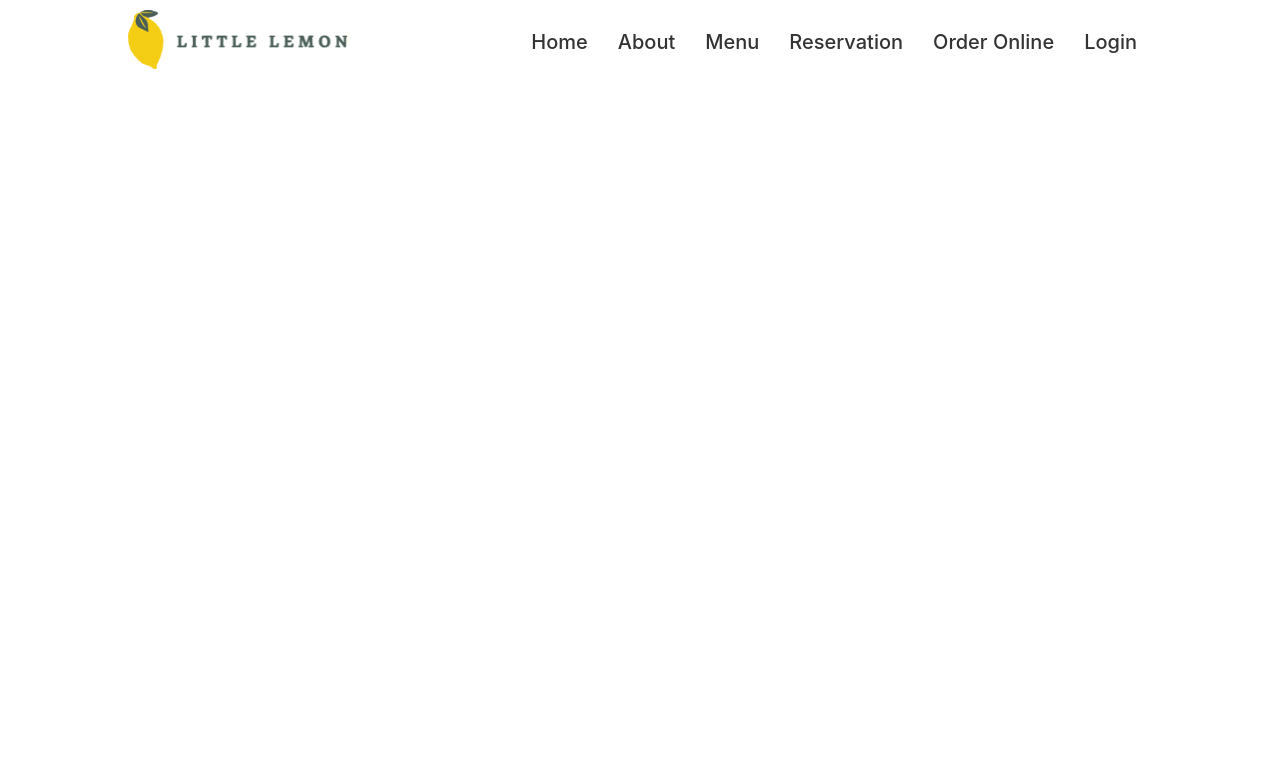
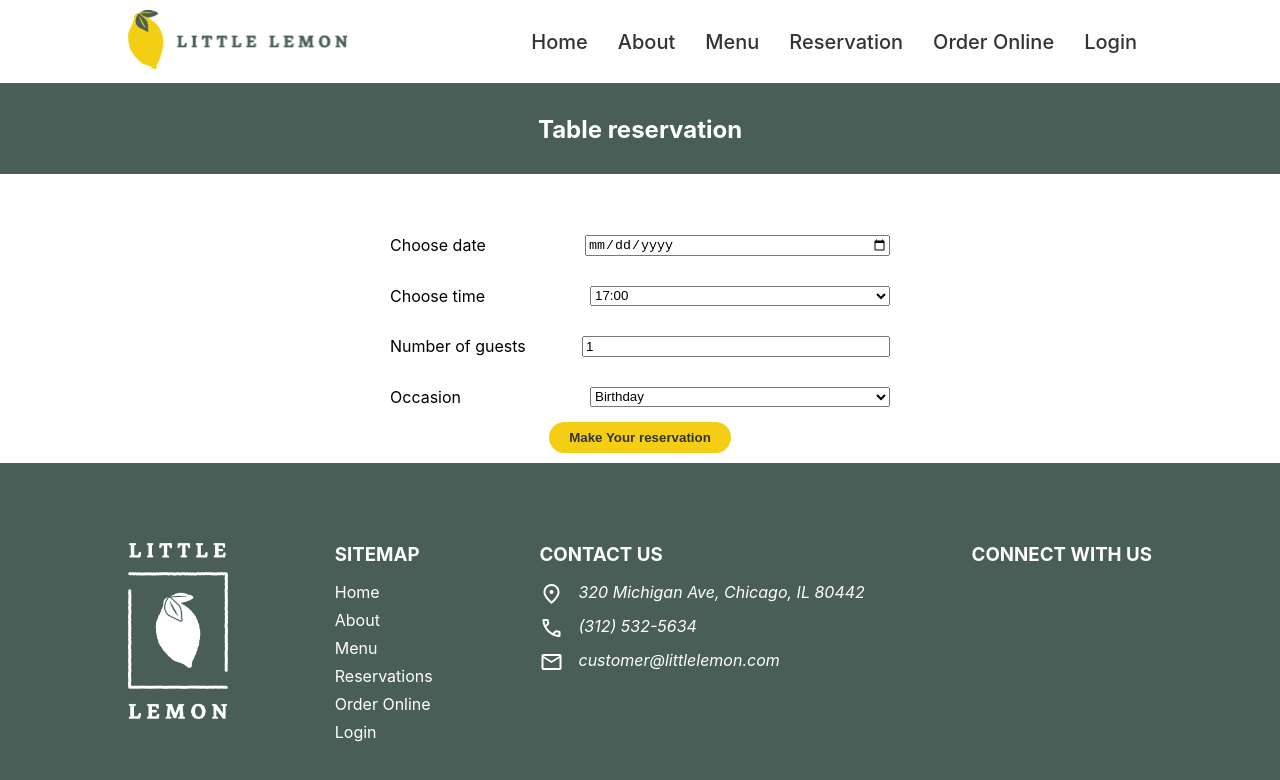
Before and after one commit to NimeshaKahingala/little-lemon-fe-capstone, a React (Create React App) app: page /booking in a window 1280 px wide. Shown: the top 780 px of the page. Built offline with nearby package versions, Linux system fonts and the light colour scheme.

Commit message:
booking page added

```diff
--- a/src/App.js
+++ b/src/App.js
@@ -1,6 +1,6 @@
 import './App.css';
 import { Route, Routes } from 'react-router-dom';
-import BookingPage from './pages/booking/Booking';
+import BookingPage from './pages/booking/BookingPage';
 import HomePage from './pages/homepage/Homepage';
 
 function App() {
--- a/src/components/Footer.js
+++ b/src/components/Footer.js
@@ -21,9 +21,9 @@ function Footer() {
             <div>
                 <h3 className="title">CONTACT US</h3>
                 <ul>
-                    <li><Link className="contact-details"><span class="material-symbols-outlined icon">location_on</span>320 Michigan Ave, Chicago, IL 80442</Link></li>
-                    <li><Link className="contact-details"><span class="material-symbols-outlined icon">call</span>(312) 532-5634</Link></li>
-                    <li><Link className="contact-details"><span class="material-symbols-outlined icon">mail</span>customer@littlelemon.com</Link></li>
+                    <li><Link className="contact-details"><span className="material-symbols-outlined icon">location_on</span>320 Michigan Ave, Chicago, IL 80442</Link></li>
+                    <li><Link className="contact-details"><span className="material-symbols-outlined icon">call</span>(312) 532-5634</Link></li>
+                    <li><Link className="contact-details"><span className="material-symbols-outlined icon">mail</span>customer@littlelemon.com</Link></li>
                 </ul>
             </div>
             <div>
--- /dev/null
+++ b/src/pages/booking/BookingForm.js
@@ -0,0 +1,73 @@
+import React, { useState } from "react";
+import './BookingForm.scss';
+
+function BookingForm() {
+    const [reservationDate, setReservationDate] = useState("");
+    const [reservationTime, setReservationTime] = useState("");
+    const [guestsCount, setGuestCount] = useState(1);
+    const [occasionType, setOccasionType] = useState("");
+
+    const handleSubmit = (e) => {
+        e.preventDefault();
+        setReservationDate("");
+        setReservationTime("");
+        console.log("form submit");
+    }
+
+    return <>
+        <h2 className="booking-title">Table reservation</h2>
+        <form onSubmit={handleSubmit} className="form-reservation">
+            <fieldset>
+                <div className="form-fields">
+                    <label htmlFor="res-date">Choose date</label>
+                    <input
+                        type="date"
+                        id="res-date"
+                        value={reservationDate}
+                        onChange={(e) => setReservationDate(e.target.value)}
+                    />
+                </div>
+                <div className="form-fields">
+                    <label htmlFor="res-time">Choose time</label>
+                    <select
+                        id="res-time"
+                        value={reservationTime}
+                        onChange={(e) => setReservationTime(e.target.value)}
+                    >
+                        <option value={"17:00"}>17:00</option>
+                        <option value={"18:00"}>18:00</option>
+                        <option value={"19:00"}>19:00</option>
+                        <option value={"20:00"}>20:00</option>
+                        <option value={"21:00"}>21:00</option>
+                        <option value={"22:00"}>22:00</option>
+                    </select>
+                </div>
+                <div className="form-fields">
+                    <label htmlFor="guests">Number of guests</label>
+                    <input
+                        type="number"
+                        placeholder="1"
+                        min="1"
+                        max="10"
+                        id="guests"
+                        value={guestsCount}
+                        onChange={(e) => setGuestCount(e.target.value)} />
+                </div>
+                <div className="form-fields">
+                    <label htmlFor="occasion">Occasion</label>
+                    <select
+                        id="occasion"
+                        value={occasionType}
+                        onChange={(e) => setOccasionType(e.target.value)}
+                    >
+                        <option value={"Birthday"}>Birthday</option>
+                        <option value={"Anniversary"}>Anniversary</option>
+                    </select>
+                </div>
+                <button disabled={!reservationDate && !reservationTime && !guestsCount && !occasionType} type="submit" className="btn-submit">Make Your reservation</button>
+            </fieldset>
+        </form>
+    </>
+}
+
+export default BookingForm;
--- /dev/null
+++ b/src/pages/booking/BookingForm.scss
@@ -0,0 +1,49 @@
+.booking-title {
+    background-color: #495E57;
+    color: white;
+    padding: 115px 0 30px 0;
+    margin: 0;
+    text-align: center;
+}
+
+.form-reservation {
+    margin-top: 40px;
+
+    .btn-submit {
+        background-color: #F4CE14;
+        border: none;
+        border-radius: 20px;
+        color: #333333;
+        font-weight: 600;
+        padding: 8px 20px;
+        text-decoration: none;
+
+        &:hover {
+            background-color: #495E57;
+            color: white;
+        }
+    }
+
+    .form-fields {
+        display: flex;
+        justify-content: space-between;
+        margin: 15px 0;
+        width: 500px;
+
+        input {
+            width: 300px;
+        }
+
+        select {
+            width: 300px;
+        }
+    }
+
+    fieldset {
+        align-items: center;
+        border: none;
+        display: flex;
+        flex-direction: column;
+        justify-content: center;
+    }
+}
--- a/src/pages/booking/Booking.js
+++ b/src/pages/booking/BookingPage.js
@@ -1,10 +1,14 @@
 import React from "react";
 import Nav from "../../components/Nav";
+import Footer from "../../components/Footer";
+import BookingForm from "./BookingForm";
 
 
 function BookingPage() {
     return <>
         <Nav/>
+        <BookingForm/>
+        <Footer/>
     </>
 }
 
--- a/src/pages/homepage/MenuCard.js
+++ b/src/pages/homepage/MenuCard.js
@@ -11,7 +11,7 @@ function MenuCard(props) {
         <div>
             <p className="description">{props.description}</p>
         </div>
-        <div className="delivery">Order a delivery <span class=" icon material-symbols-outlined">
+        <div className="delivery">Order a delivery <span className=" icon material-symbols-outlined">
             motorcycle
         </span></div>
 
--- a/src/pages/homepage/OurStory.scss
+++ b/src/pages/homepage/OurStory.scss
@@ -3,15 +3,16 @@
 
     .image {
         border-radius: 16px;
+        display: flex;
         width: 400px;
 
         &.img-chef {
             position: relative;
-            margin-left: 40px;
-            margin-top: 60px;
+            margin: 50px 0 0 260px;
         }
 
         &.img-chef-bottom {
+            margin: -44px 0 0 60px;
             position: relative;
         }
     }
```
